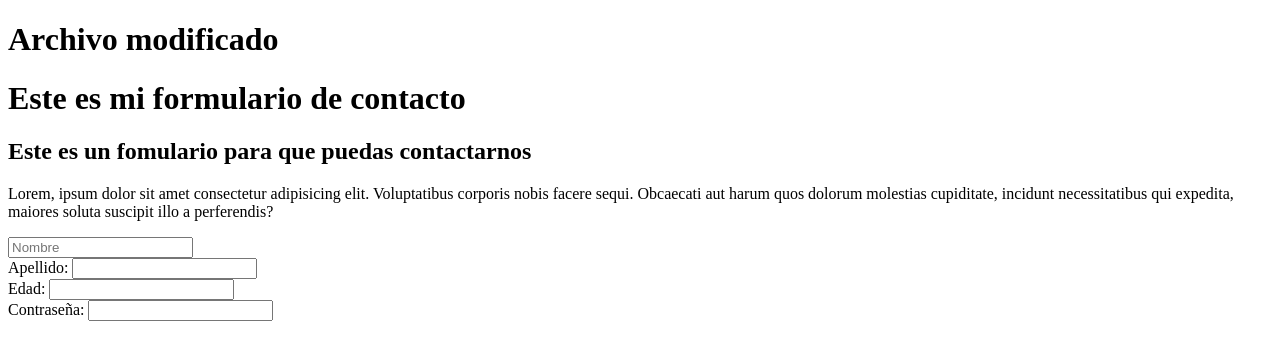
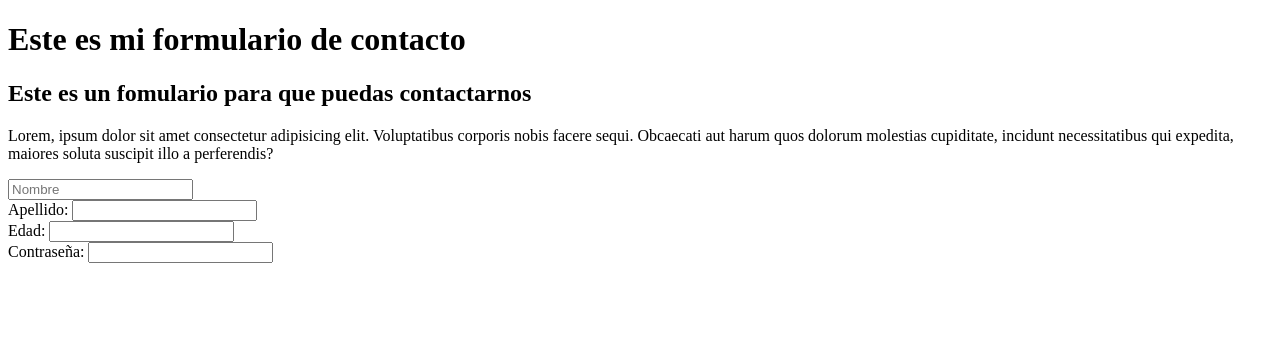
Before and after one commit to Masteroquejuniors/Pre-Course-Henry-HTML, a plain HTML site: page contacto.html in a window 1280 px wide. Drawn offline with Linux system fonts and the light colour scheme.

Commit message:
Tercer commit

```diff
--- a/contacto.html
+++ b/contacto.html
@@ -7,7 +7,6 @@
 </head>
 <body>
     <header>
-        <h1>Archivo modificado</h1>
         <h1>Este es mi formulario de contacto</h1>
     </header>
 
```
Also changed, not shown: index.html (+0 -1 lines).
